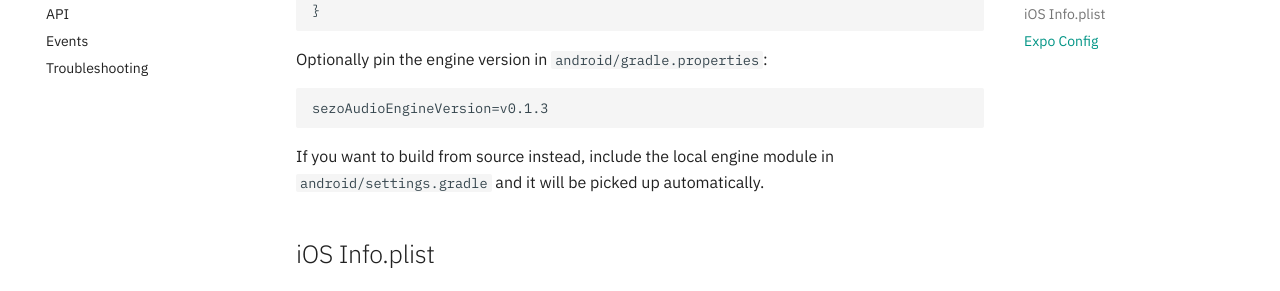
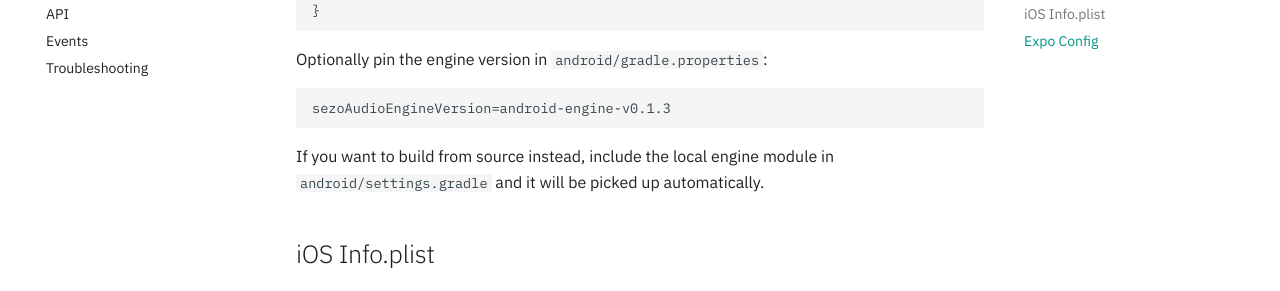
Before and after one commit to Sepzie/SezoAudioEngine, an MkDocs documentation site: the page built from docs/expo/install.md, in a window 1280 px wide and 900 px high, scrolled down 662 px. Shown: the part 175-466 px from the top of the window. Built offline with MkDocs 1.6.1 and Material for MkDocs 9.7.7, drawn with Linux system fonts in a browser that asks for light colours; comment, search, counter and statistics services are not loaded.

Commit message:
update tagging system

````diff
--- a/docs/expo/install.md
+++ b/docs/expo/install.md
@@ -34,7 +34,7 @@ allprojects {
 Optionally pin the engine version in `android/gradle.properties`:
 
 ```properties
-sezoAudioEngineVersion=v0.1.3
+sezoAudioEngineVersion=android-engine-v0.1.3
 ```
 
 If you want to build from source instead, include the local engine module in
````
Also changed, not shown: packages/expo-module/README.md (+1 -1 lines), 1 other file.
